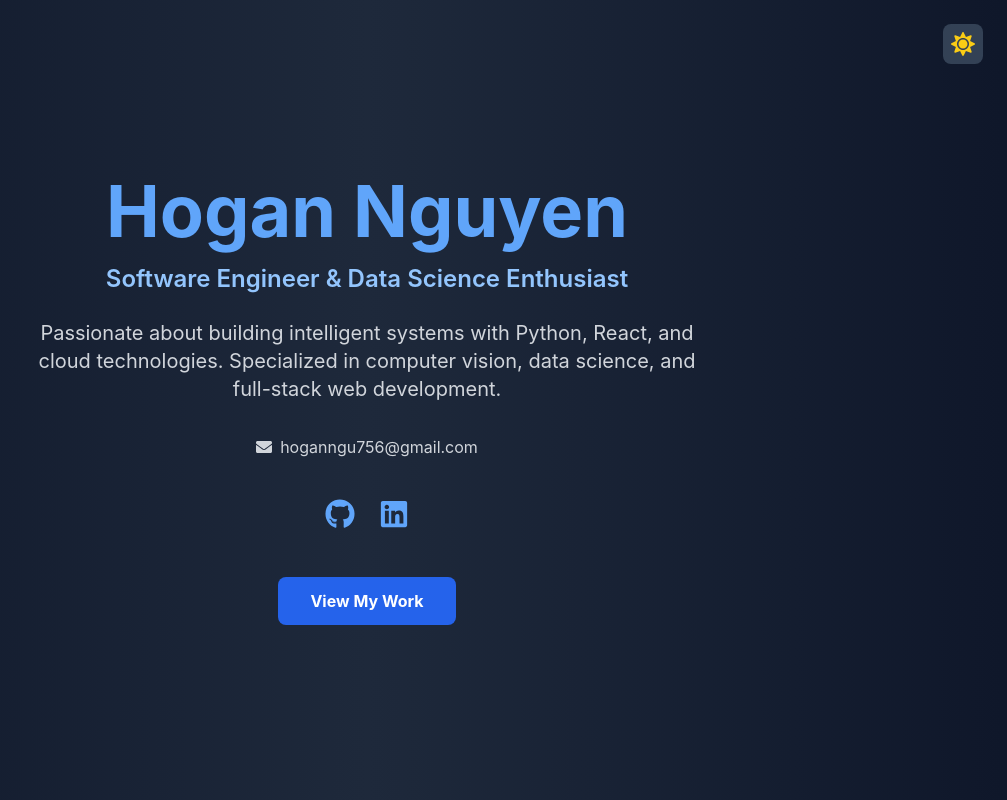
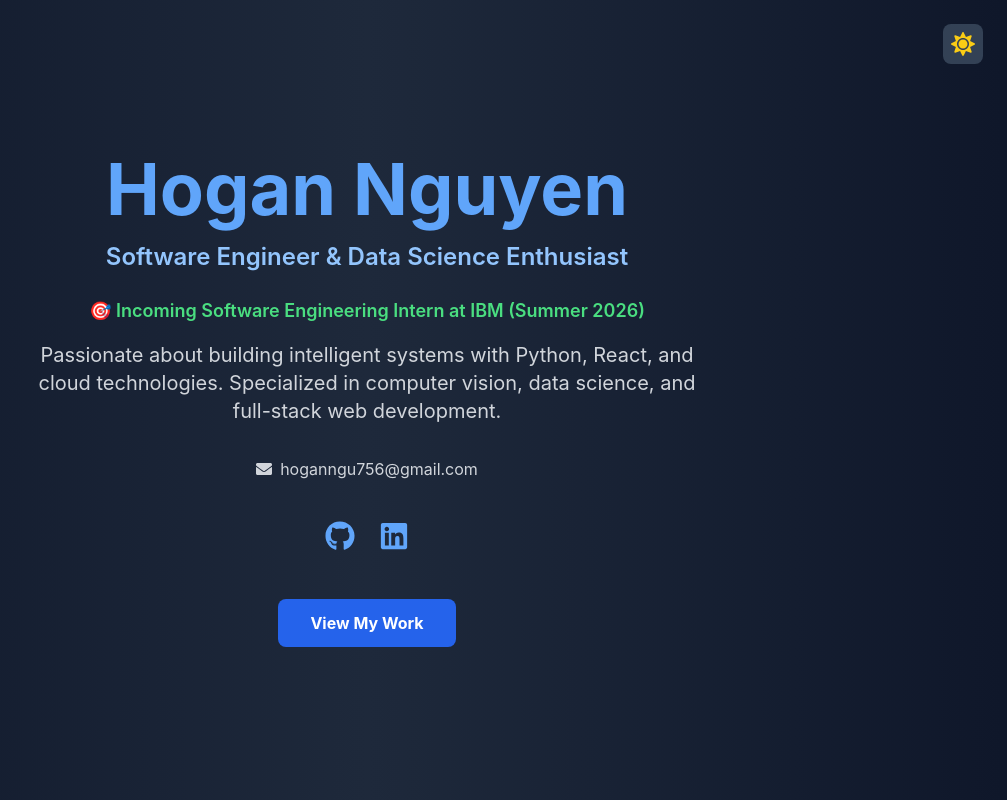
Before and after one commit to hoganngu756/hoganngu756.github.io, a React (Create React App) app: page / in a window 1280 px wide. Shown: the top 800 px of the page, without its empty margins (273-1280 px from the left). Built offline with nearby package versions, Linux system fonts and the light colour scheme.

Commit message:
Add IBM internship highlight to Hero section

```diff
--- a/src/components/Hero.js
+++ b/src/components/Hero.js
@@ -22,6 +22,9 @@ const Hero = () => {
         </h1>
         <p className={`text-xl sm:text-2xl mb-6 font-semibold ${isDark ? 'text-blue-300' : 'text-blue-600'}`}>
           Software Engineer & Data Science Enthusiast
+        </p>
+        <p className={`text-lg sm:text-lg mb-4 font-semibold ${isDark ? 'text-green-400' : 'text-green-600'}`}>
+          🎯 Incoming Software Engineering Intern at IBM (Summer 2026)
         </p>
         <p className={`text-lg sm:text-xl mb-8 max-w-2xl mx-auto leading-relaxed ${isDark ? 'text-gray-300' : 'text-gray-700'}`}>
           Passionate about building intelligent systems with Python, React, and cloud technologies.
```
Also changed, not shown: 1 other file (tests, documents, lock files or other folders).
